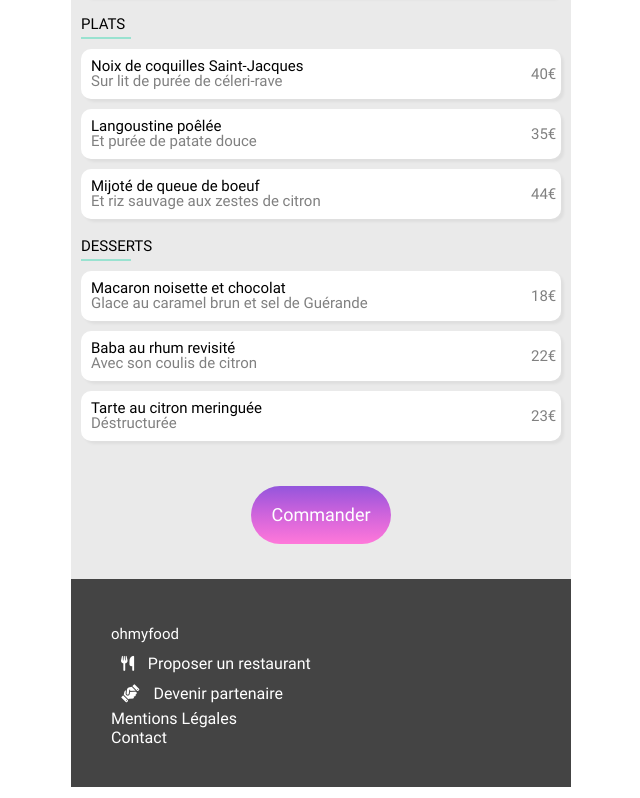
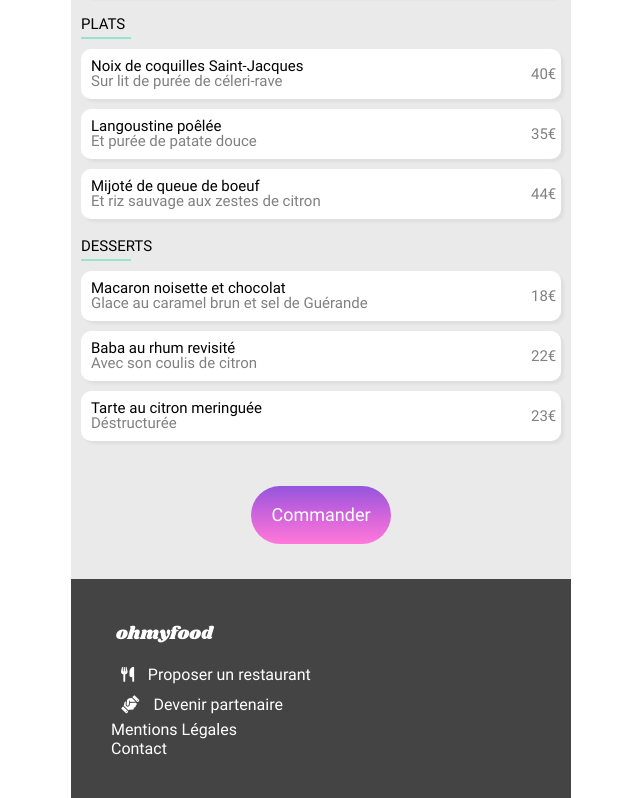
Before and after one commit to tMulard/OC-Projet_3, a website: page pages/lanoteenchantee.html in a window 1280 px wide. Shown: the part 686-1484 px from the top of the page, without its empty margins (319-959 px from the left). Drawn offline with Linux system fonts and the light colour scheme.

Commit message:
Fixed title in secondary pages footer

```diff
--- a/pages/lanoteenchantee.html
+++ b/pages/lanoteenchantee.html
@@ -273,7 +273,7 @@
 
     <footer>
         <div class="footerTitle">
-          <h3>ohmyfood</h3>
+          <p>ohmyfood</p>
         </div>
         <div class="footerLinks">
             <div class="proposeRestaurant">
```
Also changed, not shown: pages/alafrancaise.html (+1 -1 lines), pages/lapalettedugout.html (+1 -1 lines), pages/ledelicedessens.html (+1 -1 lines).
